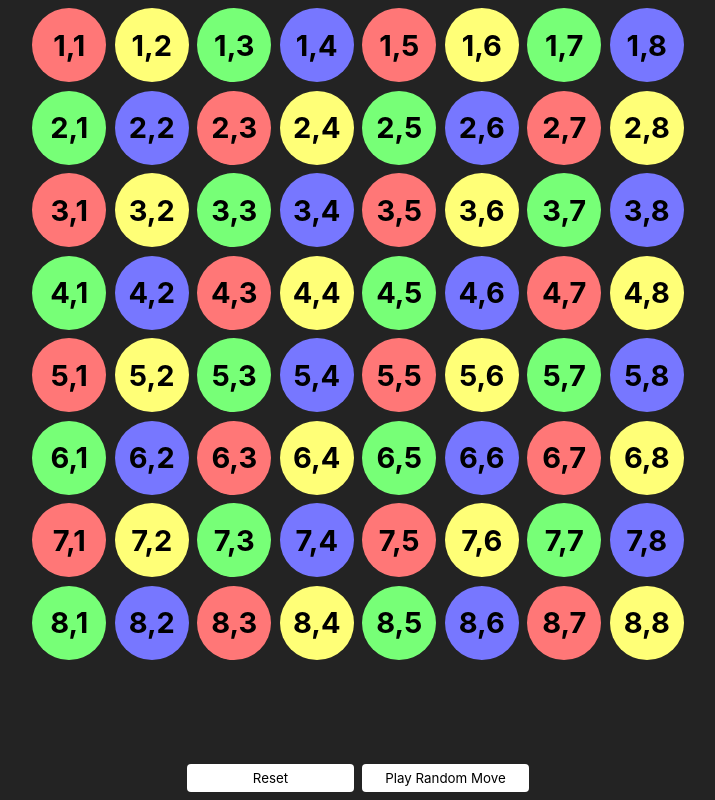
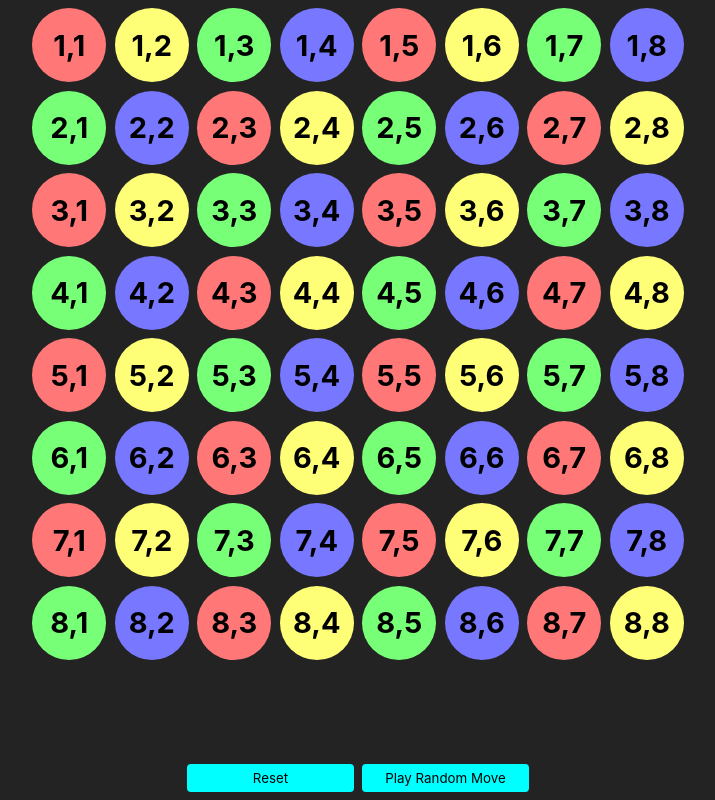
Before and after one commit to BeetrootChessElf/TransformationGame, a React (Vite) app: page / in a window 1280 px wide. Shown: the whole page, without its empty margins (282-997 px from the left). Built offline with nearby package versions, Linux system fonts and the light colour scheme.

Commit message:
Change Colour Scheme

```diff
--- a/src/App.css
+++ b/src/App.css
@@ -122,7 +122,7 @@ body {
   flex-grow: 1;
   flex-shrink: 1;
   flex-basis: 0;
-  background: white;
+  background: cyan;
   border: none;
   padding: 4px;
   margin: 4px;
@@ -130,5 +130,5 @@ body {
 }
 
 .actions button:disabled {
-  opacity: 0.5;
+  background: gray;
 }
```
